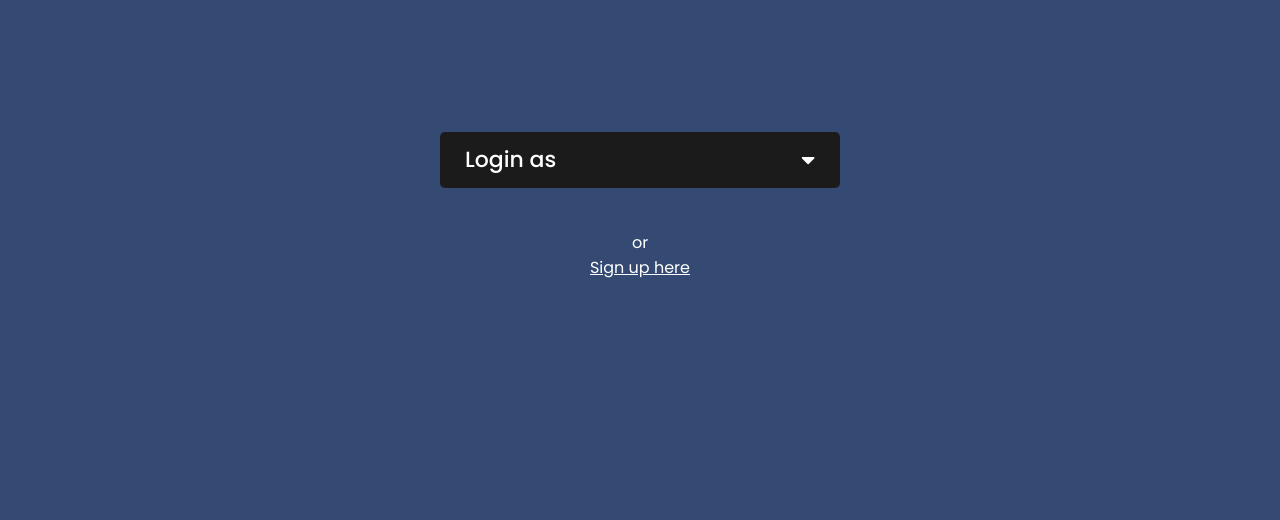
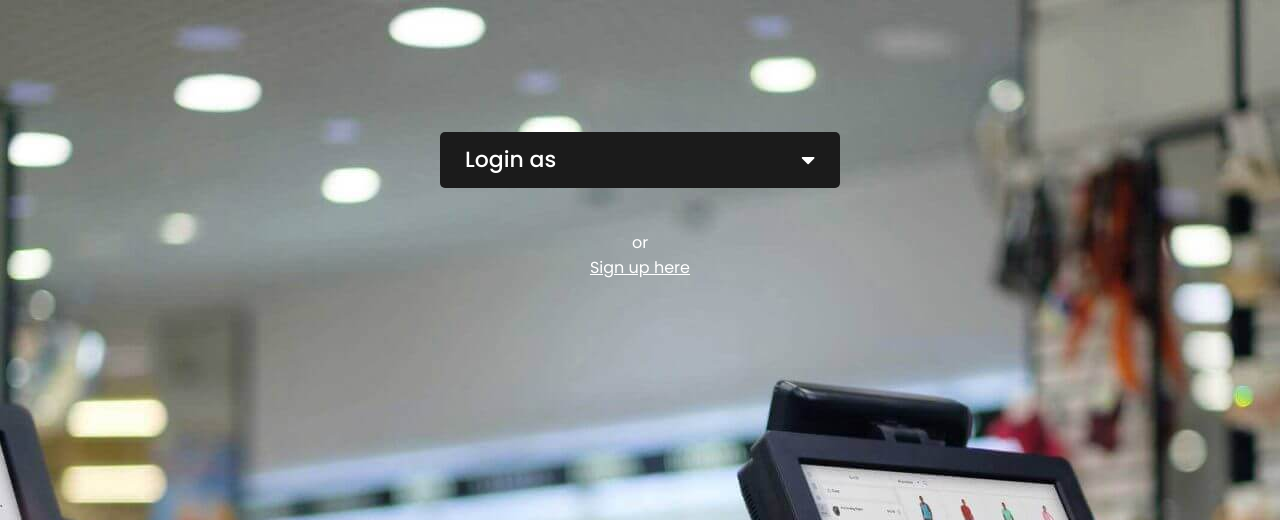
Before and after one commit to AshFahim/store_management, a PHP site: page /loginas.html in a window 1280 px wide. Shown: the top 520 px of the page. Run offline with PHP 8.4, Linux system fonts and the light colour scheme.

Commit message:
Update loginas.css

```diff
--- a/login/loginas.css
+++ b/login/loginas.css
@@ -9,7 +9,8 @@
 }
 body
 {
-    background-color: #344a72;
+    /* background-color: #344a72; */
+    background-image: url("pos-system-for-retail-store-management.jpg");
 }
 nav{
   position: absolute;
```
